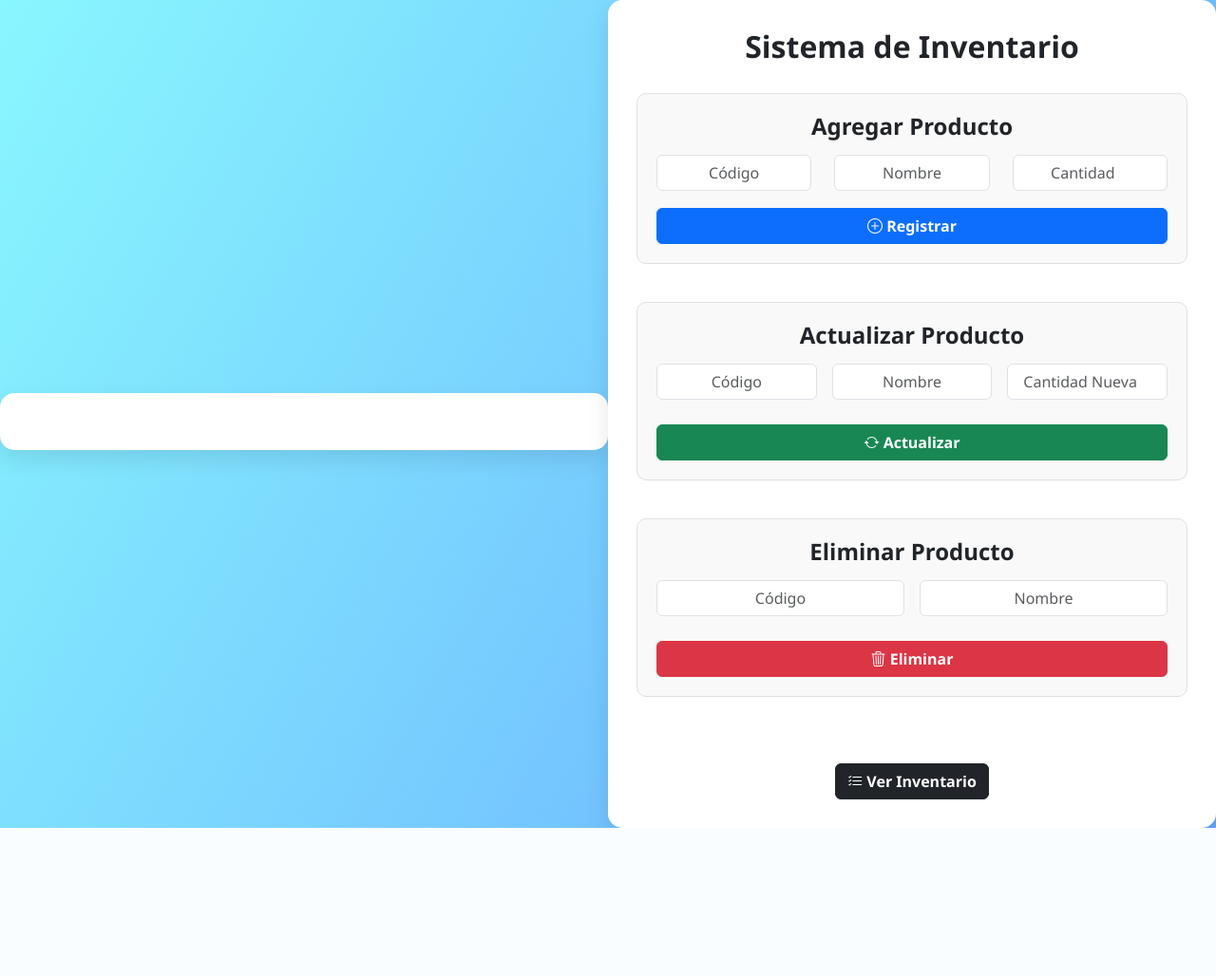
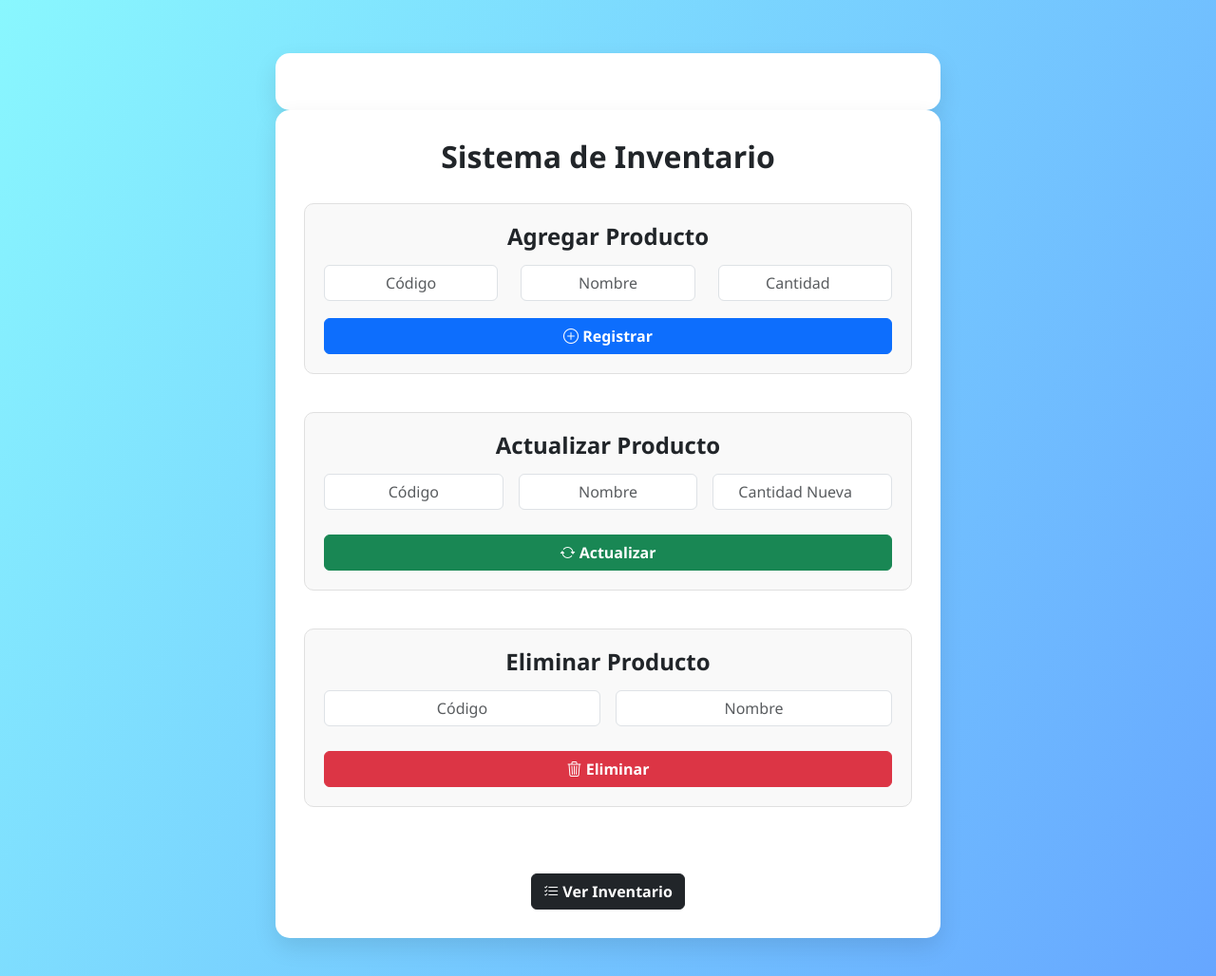
Before and after one commit to mipa57/inventario-app, a Flask app: page / in a window 1280 px wide. Shown: the whole page at 95% size. Before the commit the page ends 872 px from the top, so only its background shows below. Run offline with Flask 3, Linux system fonts and the light colour scheme; data comes from the database, SQL or seed files in the repository.

Commit message:
🎨 Corrección de diseño: centrar formulario y eliminar franja blanca

```diff
--- a/static/style.css
+++ b/static/style.css
@@ -2,11 +2,8 @@ body {
   background: linear-gradient(120deg, #89f7fe, #66a6ff);
   font-family: 'Segoe UI', Tahoma, Geneva, Verdana, sans-serif;
   margin: 0;
-    padding: 0;
+  padding: 40px 10px;
   min-height: 100vh;
-    display: flex;
-    align-items: center;
-    justify-content: center;
 }
 
 .container {
@@ -16,6 +13,7 @@ body {
   border-radius: 15px;
   box-shadow: 0 10px 25px rgba(0,0,0,0.1);
   padding: 30px;
+  margin: 0 auto;
 }
 
   h2 {
```
Lines whose indentation alone changed are shown as unchanged.
